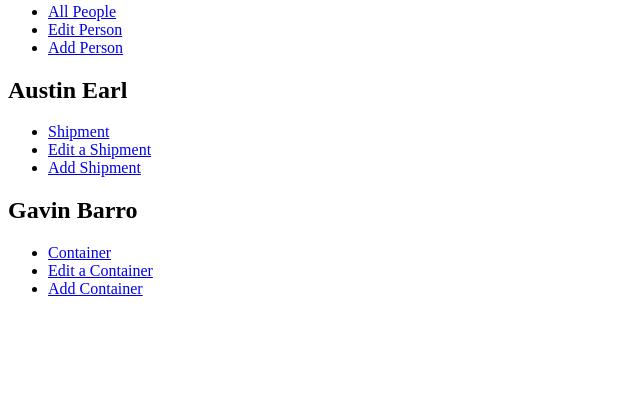
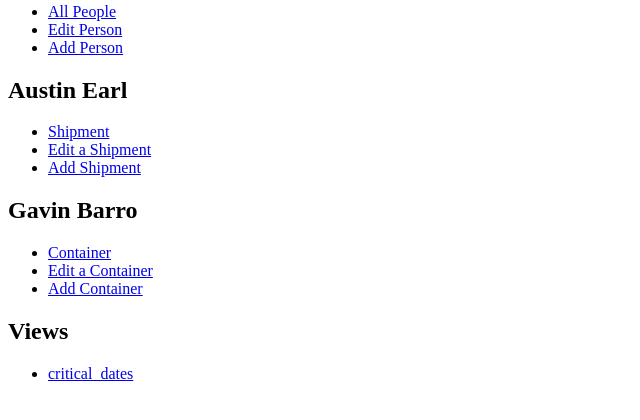
Before and after one commit to gavin-barro/DataRacers, a Flask app: page / in a window 1280 px wide. Shown: the part 245-665 px from the top of the page, without its empty margins (0-640 px from the left). Run offline with Flask 3, Linux system fonts and the light colour scheme.

Commit message:
views in index temp

```diff
--- a/webapp/templates/index.jinja
+++ b/webapp/templates/index.jinja
@@ -30,5 +30,10 @@
         <li><a href="container/1">Edit a Container</a></li>
         <li><a href="container/new">Add Container</a></li>
     </ul>
+
+    <h2>Views</h2>
+    <ul>
+        <li><a href="critical_dates">critical_dates</a></li>
+    </ul>
 </body>
 </html>
```
